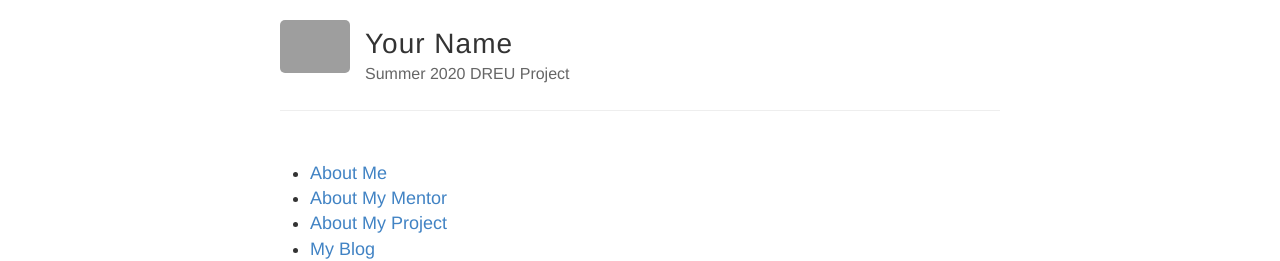
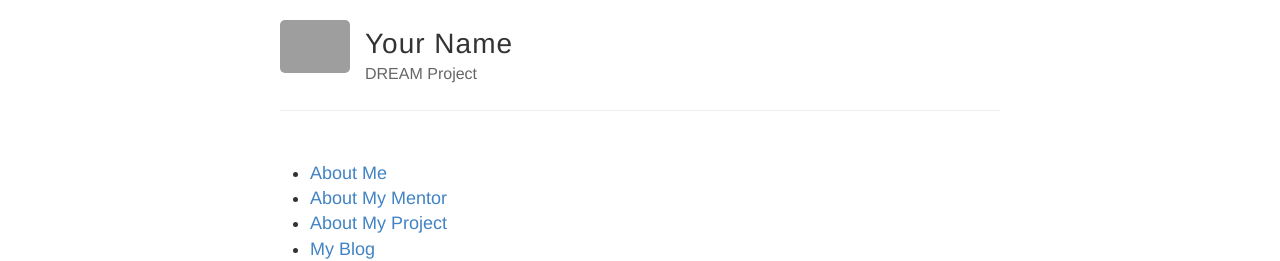
Before and after one commit to zhindley/zhindley.github.io, a Jekyll site: the page built from index.md, in a window 1280 px wide. Shown: the top 261 px of the page. Built offline with Jekyll 4.4.1, drawn with Linux system fonts in a browser that asks for light colours; grey boxes are pictures that could not be loaded.

Commit message:
Update _config.yml

```diff
--- a/_config.yml
+++ b/_config.yml
@@ -6,7 +6,7 @@
 name: Your Name
 
 # Short bio or description (displayed in the header)
-description: Summer 2020 DREU Project
+description: DREAM Project
 
 # URL of your avatar or profile pic (you could use your GitHub profile pic)
 avatar: https://raw.githubusercontent.com/barryclark/jekyll-now/master/images/jekyll-logo.png
@@ -39,6 +39,8 @@ baseurl: ""
 
 permalink: /:title/
 
+
+
 # The release of Jekyll Now that you're using
 version: v1.2.0
 
```
